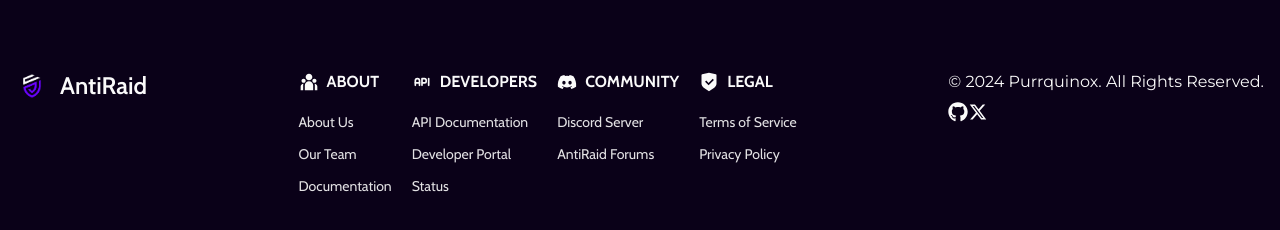
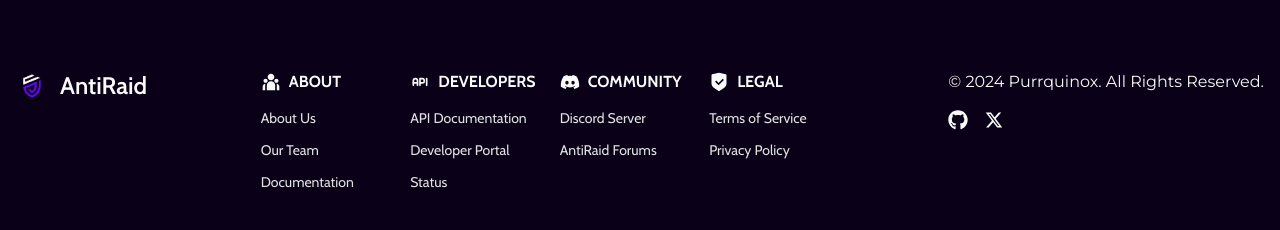
Before and after one commit to Anti-Raid/badgerfang-next, a Next.js app: page /not-found in a window 1280 px wide. Shown: the part 950-1180 px from the top of the page. Built offline with nearby package versions, Linux system fonts and the light colour scheme; no server answers; a web font is replaced by a local one.

Commit message:
Feat(fix): footer things

```diff
--- a/src/components/static/Footer.tsx
+++ b/src/components/static/Footer.tsx
@@ -79,11 +79,12 @@ const Footer = () => {
   return (
     <footer className="bg-transparent text-foreground mt-20">
       <div className="mx-auto w-full max-w-screen-xl p-4 py-6 lg:py-8">
-				<div className="md:flex md:justify-between md:gap-9">
-					<div className="mb-6 md:mb-0">
+        <div className="flex flex-col md:flex-row md:justify-between md:gap-9">
+          {/* Logo Section */}
+          <div className="mb-8 md:mb-0">
             <Link
               href="https://antiraid.xyz/"
-							className="flex items-center flex-wrap gap-2 max-[1085px]:justify-center max-[767px]:justify-normal"
+              className="flex items-center gap-2"
             >
               <img src={logo} className="h-8 mr-1" alt="AntiRaid Logo" />
               <div className="flex flex-col">
@@ -94,10 +95,11 @@ const Footer = () => {
             </Link>
           </div>
 
-					<div className="flex flex-row gap-5 flex-wrap">
+          {/* Categories Section - Better mobile layout */}
+          <div className="grid grid-cols-2 sm:grid-cols-4 gap-6 mb-8 md:mb-0">
             {categories.map((category) => (
-							<div key={category.name}>
-								<h2 className="mb-4 text-md font-bold text-foreground uppercase flex items-center gap-2">
+              <div key={category.name} className="min-w-max">
+                <h2 className="mb-3 text-md font-bold text-foreground uppercase flex items-center gap-2">
                   {category.icon} {category.name}
                 </h2>
                 <ul className="text-foreground/75">
@@ -116,20 +118,23 @@ const Footer = () => {
             ))}
           </div>
 
-					<hr className="hidden max-[768px]:flex my-6 border-gray-200 sm:mx-auto dark:border-gray-700 lg:my-8" />
+          {/* Divider for mobile */}
+          <hr className="w-full my-6 border-gray-200 dark:border-gray-700 md:hidden" />
 
-					<div className="end">
+          {/* Copyright and Social Section */}
+          <div className="w-full md:w-auto">
             <p className="text-foreground font-monster text-md">
               &copy; 2024 Purrquinox. All Rights Reserved.
             </p>
             <small className="text-foreground font-monster text-sm">{''}</small>
 
-						<div className="flex mt-4 justify-start sm:mt-0 md:mt-2 lg:mt-2">
+            <div className="flex mt-4 space-x-4">
               {socials.map((social) => (
                 <Link
                   key={social.name}
                   href={social.href}
-									className="text-foreground hover:text-foreground/75 flex items-center gap-2"
+                  className="text-foreground hover:text-foreground/75 flex items-center"
+                  aria-label={social.name}
                 >
                   {social.icon}
                   <span className="sr-only">{social.name}</span>
```
Lines whose indentation alone changed are shown as unchanged.
